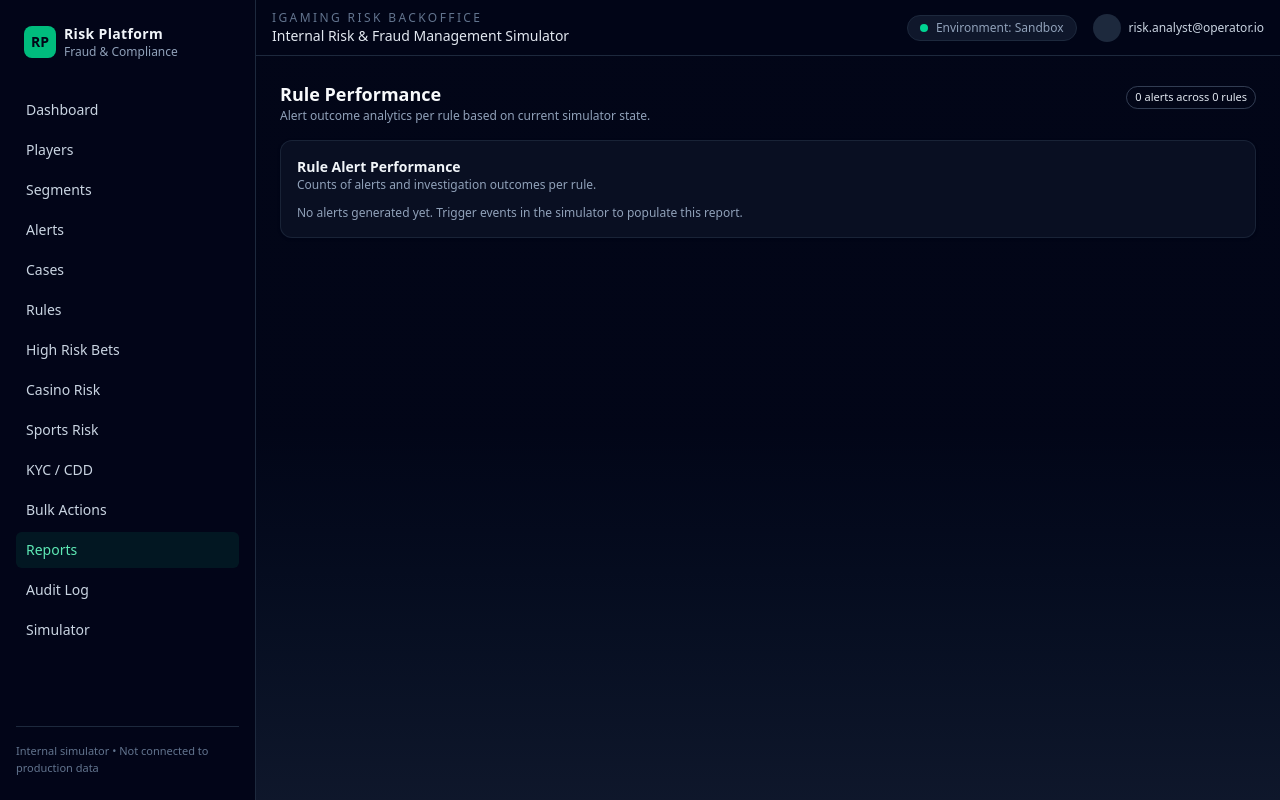
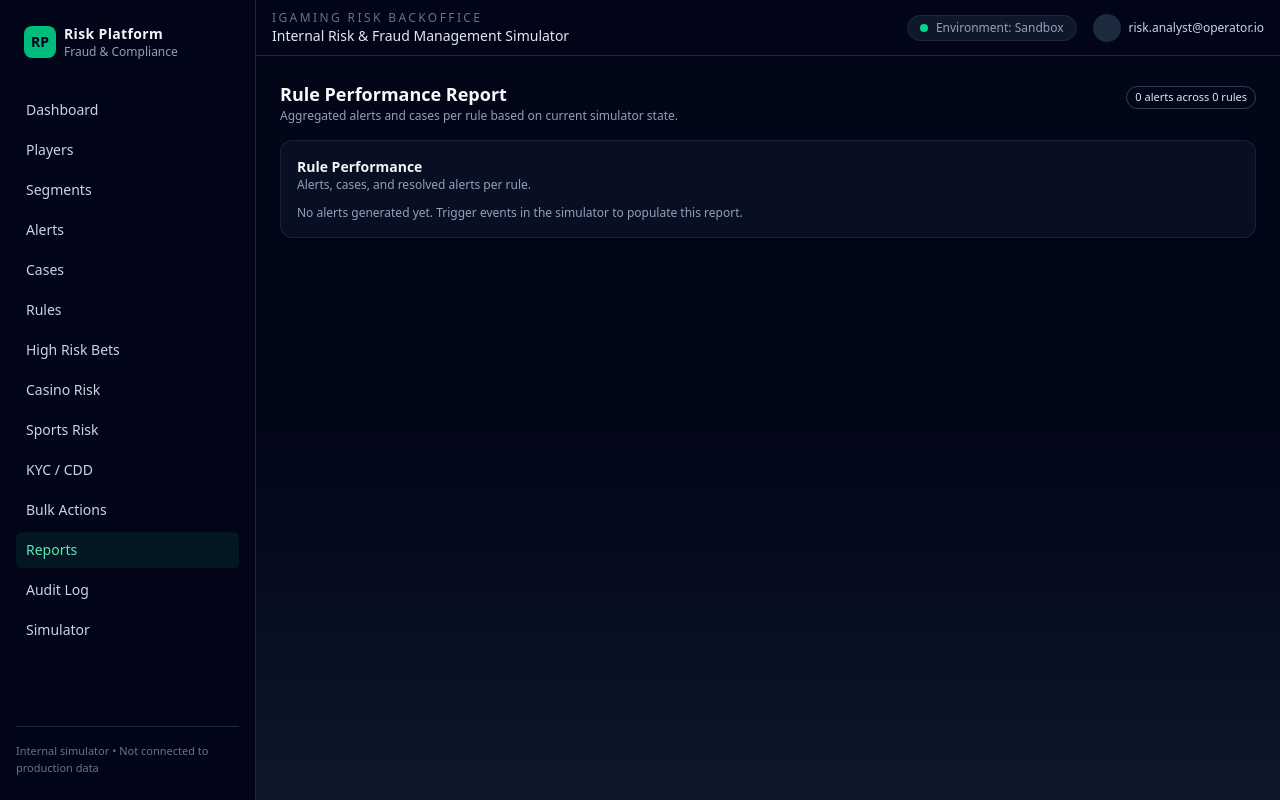
Before and after one commit to ptsportsbookcom-sudo/risk-platform-simulator, a Next.js app: page /reports/rule-performance in a window 1280 px wide. Built offline with nearby package versions, Linux system fonts and the light colour scheme.

Commit message:
add rule performance report

```diff
--- a/app/reports/rule-performance/page.tsx
+++ b/app/reports/rule-performance/page.tsx
@@ -10,6 +10,7 @@ export default function RulePerformanceReportPage() {
   const { state } = useRiskEngine();
   const alerts = state.alerts ?? [];
   const rules = state.rules ?? [];
+   const cases = state.cases ?? [];
 
   const rows = useMemo(() => {
     const byRule = new Map<
@@ -17,13 +18,16 @@ export default function RulePerformanceReportPage() {
       {
         ruleId: string;
         ruleName: string;
-        totalAlerts: number;
-        confirmedFraud: number;
-        falsePositives: number;
-        investigating: number;
-        openAlerts: number;
+        alerts: number;
+        resolvedAlerts: number;
+        cases: number;
       }
     >();
+
+    const alertsById = new Map<string, (typeof alerts)[number]>();
+    for (const alert of alerts) {
+      alertsById.set(alert.id, alert);
+    }
 
     for (const alert of alerts) {
       const ruleId = alert.ruleTriggered;
@@ -36,43 +40,54 @@ export default function RulePerformanceReportPage() {
         byRule.get(key) ?? ({
           ruleId,
           ruleName: rule?.name ?? ruleId,
-          totalAlerts: 0,
-          confirmedFraud: 0,
-          falsePositives: 0,
-          investigating: 0,
-          openAlerts: 0,
+          alerts: 0,
+          resolvedAlerts: 0,
+          cases: 0,
         } as const);
 
       const current = { ...existing };
-      current.totalAlerts += 1;
+      current.alerts += 1;
 
-      if (alert.status === "confirmed_fraud") {
-        current.confirmedFraud += 1;
-      } else if (alert.status === "false_positive") {
-        current.falsePositives += 1;
-      } else if (alert.status === "investigating") {
-        current.investigating += 1;
-      } else if (alert.status === "open") {
-        current.openAlerts += 1;
+      if (alert.status === "resolved") {
+        current.resolvedAlerts += 1;
       }
 
       byRule.set(key, current);
     }
 
+    // Attribute cases to rules via their linked alerts
+    for (const c of cases) {
+      const uniqueRuleIds = new Set<string>();
+      for (const alertId of c.alerts ?? []) {
+        const alert = alertsById.get(alertId);
+        if (!alert) continue;
+        uniqueRuleIds.add(alert.ruleTriggered);
+      }
+      for (const ruleId of uniqueRuleIds) {
+        const existing = byRule.get(ruleId);
+          if (!existing) continue;
+        byRule.set(ruleId, {
+          ...existing,
+          cases: existing.cases + 1,
+        });
+      }
+    }
+
     return Array.from(byRule.values()).sort(
-      (a, b) => b.totalAlerts - a.totalAlerts,
+      (a, b) => b.alerts - a.alerts,
     );
-  }, [alerts, rules]);
+  }, [alerts, rules, cases]);
 
   return (
     <>
       <div className="flex items-baseline justify-between gap-4">
         <div>
           <h1 className="text-lg font-semibold text-slate-50">
-            Rule Performance
+            Rule Performance Report
           </h1>
           <p className="text-xs text-slate-400">
-            Alert outcome analytics per rule based on current simulator state.
+            Aggregated alerts and cases per rule based on current simulator
+            state.
           </p>
         </div>
         <Badge variant="outline">
@@ -81,8 +96,8 @@ export default function RulePerformanceReportPage() {
       </div>
 
       <Card
-        title="Rule Alert Performance"
-        description="Counts of alerts and investigation outcomes per rule."
+        title="Rule Performance"
+        description="Alerts, cases, and resolved alerts per rule."
       >
         {rows.length === 0 ? (
           <p className="text-xs text-slate-400">
@@ -95,21 +110,12 @@ export default function RulePerformanceReportPage() {
               <TR>
                 <TH>Rule</TH>
                 <TH>Alerts</TH>
-                <TH>Fraud</TH>
-                <TH>False Pos</TH>
-                <TH>Open / Investigating</TH>
-                <TH>Detection Rate</TH>
+                <TH>Cases</TH>
+                <TH>Resolved Alerts</TH>
               </TR>
             </THead>
             <TBody>
               {rows.map((row) => {
-                const openInvestigating =
-                  row.openAlerts + row.investigating;
-                const detectionRate =
-                  row.totalAlerts > 0
-                    ? (row.confirmedFraud / row.totalAlerts) * 100
-                    : 0;
-
                 return (
                   <TR key={row.ruleId}>
                     <TD className="text-xs text-slate-100">
@@ -121,21 +127,13 @@ export default function RulePerformanceReportPage() {
                       </div>
                     </TD>
                     <TD className="text-[11px] text-slate-100">
-                      {row.totalAlerts}
+                      {row.alerts}
+                    </TD>
+                    <TD className="text-[11px] text-slate-100">
+                      {row.cases}
                     </TD>
                     <TD className="text-[11px] text-emerald-300">
-                      {row.confirmedFraud}
-                    </TD>
-                    <TD className="text-[11px] text-slate-300">
-                      {row.falsePositives}
-                    </TD>
-                    <TD className="text-[11px] text-amber-200">
-                      {openInvestigating}
-                    </TD>
-                    <TD className="text-[11px] text-slate-100">
-                      {row.totalAlerts === 0
-                        ? "—"
-                        : `${detectionRate.toFixed(1)}%`}
+                      {row.resolvedAlerts}
                     </TD>
                   </TR>
                 );
```
